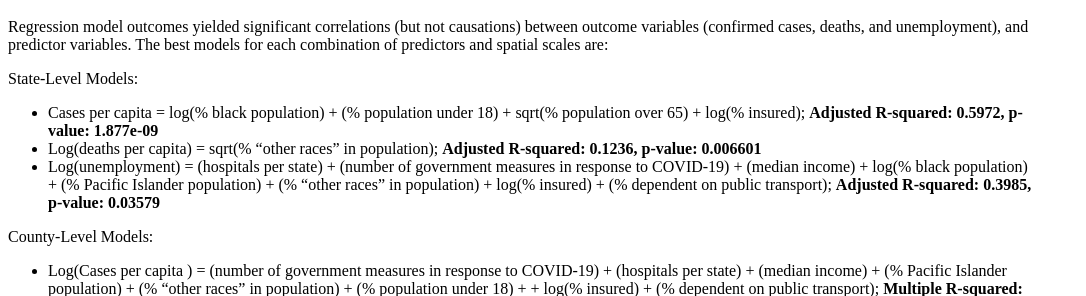
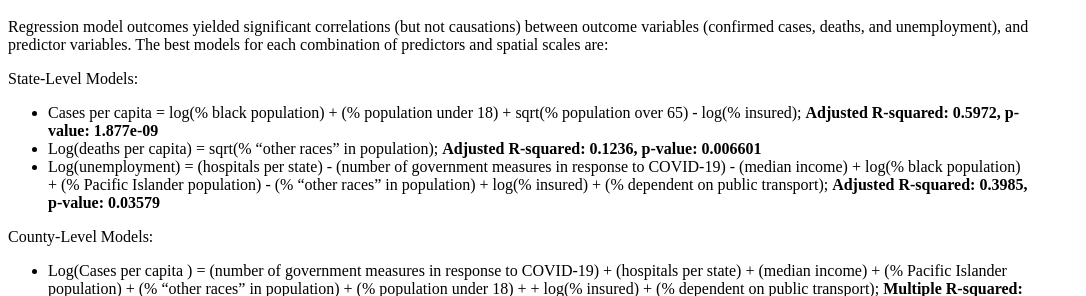
Before and after one commit to osiau/GIS713DataChallenge, a Jekyll site: the page built from Model.md, in a window 1280 px wide and 900 px high. Shown: the part 427-723 px from the top of the window, without its empty margins (0-1086 px from the left). Built offline with Jekyll 4.4.1, drawn with Linux system fonts in a browser that asks for light colours; our own code applies the rules of GitHub Pages for plain Markdown files; a script that is not in the unit is left out; comment, search, counter and statistics services are not loaded.

Commit message:
added signs to indicate relationships in LMs

```diff
--- a/Model.md
+++ b/Model.md
@@ -5,9 +5,9 @@
 Regression model outcomes yielded significant correlations (but not causations) between outcome variables (confirmed cases, deaths, and unemployment), and predictor variables. The best models for each combination of predictors and spatial scales are:
 
 State-Level Models:
-* Cases per capita = log(% black population) + (% population under 18) + sqrt(% population over 65) + log(% insured); **Adjusted R-squared: 0.5972, p-value: 1.877e-09**
+* Cases per capita = log(% black population) + (% population under 18) + sqrt(% population over 65) - log(% insured); **Adjusted R-squared: 0.5972, p-value: 1.877e-09**
 * Log(deaths per capita) = sqrt(% “other races” in population); **Adjusted R-squared: 0.1236, p-value: 0.006601**
-* Log(unemployment) = (hospitals per state) + (number of government measures in response to COVID-19) + (median income) + log(% black population) + (% Pacific Islander population) + (% “other races” in population) + log(% insured) + (% dependent on public transport); **Adjusted R-squared: 0.3985, p-value: 0.03579**
+* Log(unemployment) = (hospitals per state) - (number of government measures in response to COVID-19) - (median income) + log(% black population) + (% Pacific Islander population) - (% “other races” in population) + log(% insured) + (% dependent on public transport); **Adjusted R-squared: 0.3985, p-value: 0.03579**
 
 County-Level Models:
 * Log(Cases per capita ) = (number of government measures in response to COVID-19) + (hospitals per state) + (median income) +  (% Pacific Islander population) + (% “other races” in population) +  (% population under 18) + + log(% insured) + (% dependent on public transport); **Multiple R-squared:  0.3184,	Adjusted R-squared:  0.3074**
```
